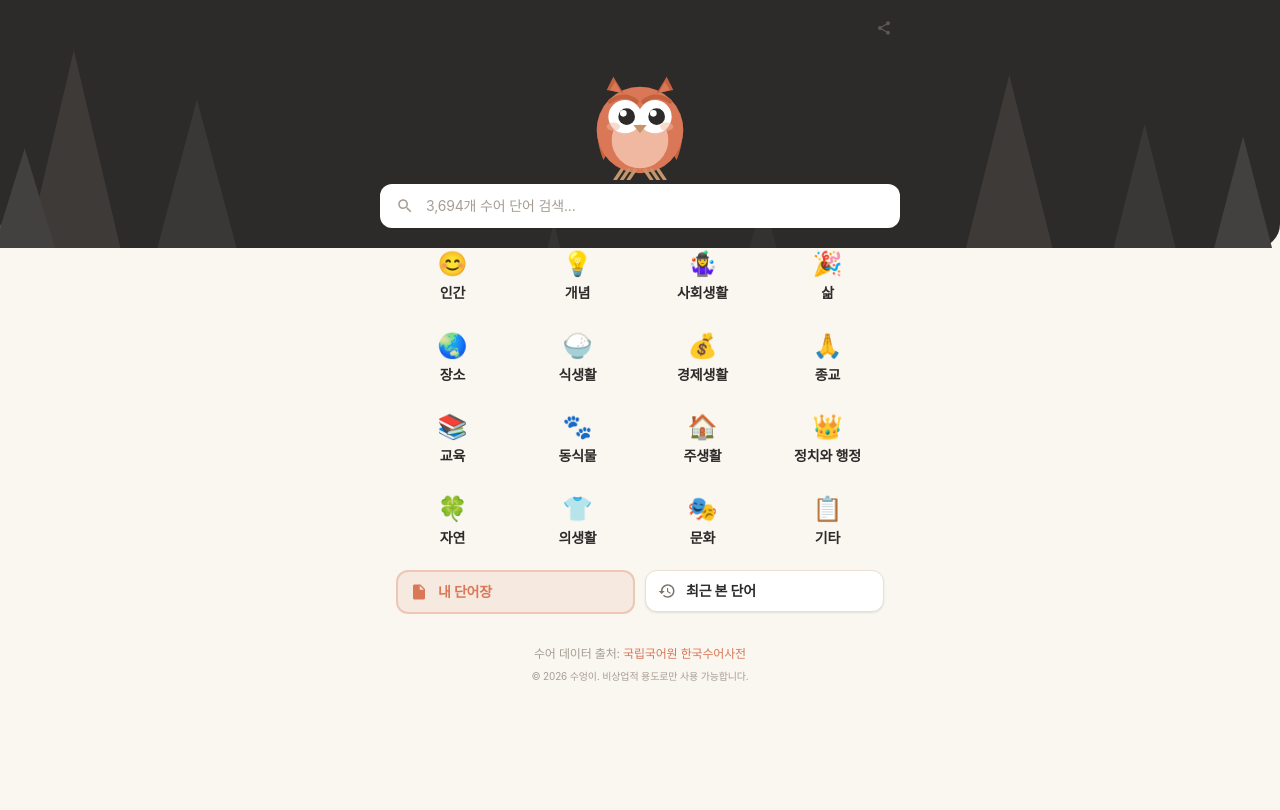
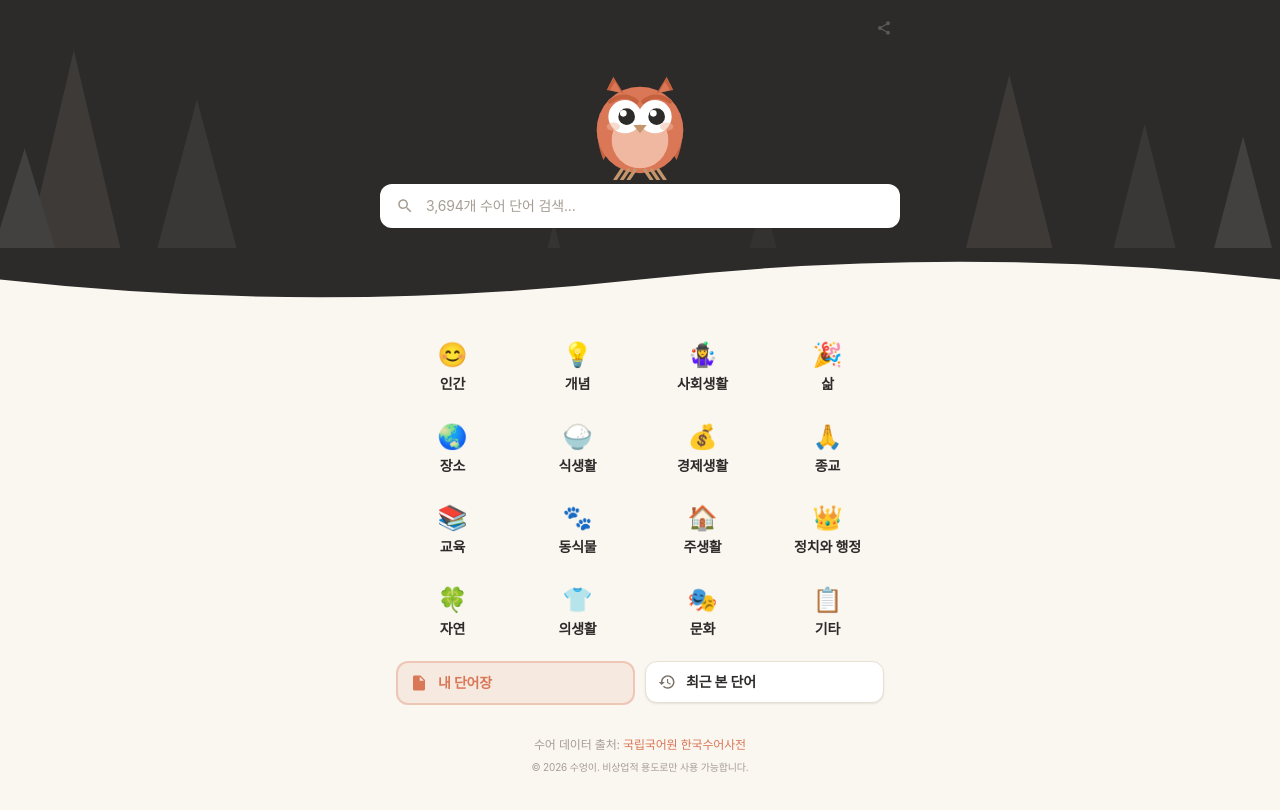
Before and after one commit to aaronshin12/deaf_project_001, a Next.js app in the folder sueo-gloss/: page / in a window 1280 px wide. Shown: the top 810 px of the page. Built offline with nearby package versions, Linux system fonts and the light colour scheme.

Commit message:
style: 검은 헤더 하단을 물결 곡선으로 + 카테고리 상단 간격 확대
rounded-b-3xl 제거 → SVG 물결 곡선으로 부드러운 전환.
카테고리 위 mt-6(24px) 여백 추가.

https://claude.ai/code/session_01UtZSSVxDFuwbzVQHAhBkjP

```diff
--- a/sueo-gloss/app/page.tsx
+++ b/sueo-gloss/app/page.tsx
@@ -32,7 +32,7 @@ export default function Home() {
   return (
     <main className="min-h-screen bg-bg pb-8">
       {/* Dark header: mascot + search */}
-      <div className="bg-[#2D2B2A] rounded-b-3xl px-4 pb-5 relative overflow-visible" style={{ zIndex: 20 }}>
+      <div className="bg-[#2D2B2A] px-4 pb-5 relative overflow-visible" style={{ zIndex: 20 }}>
         {/* Forest background illustration */}
         <svg className="absolute inset-0 w-full h-full" viewBox="0 0 520 280" fill="none" preserveAspectRatio="xMidYMid slice" xmlns="http://www.w3.org/2000/svg">
           {/* Moon - yellow, left side */}
@@ -132,8 +132,12 @@ export default function Home() {
           </div>
         </div>
       </div>
+      {/* Wave transition */}
+      <svg viewBox="0 0 1440 80" fill="none" xmlns="http://www.w3.org/2000/svg" className="w-full -mt-1" preserveAspectRatio="none" style={{ display: 'block' }}>
+        <path d="M0 0 L0 40 Q360 80 720 40 Q1080 0 1440 40 L1440 0 Z" fill="#2D2B2A" />
+      </svg>
 
-      <div className="max-w-app mx-auto px-4">
+      <div className="max-w-app mx-auto px-4 mt-6">
         {/* Categories - emoji + title, no box around icon */}
         {categories.length > 0 && (
           <div className="grid grid-cols-4 gap-x-3 gap-y-7">
```
